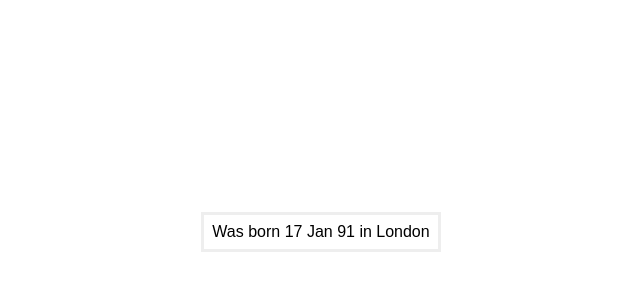
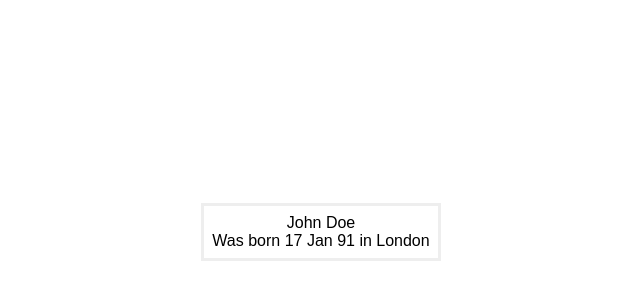
Before and after one commit to MendelBerg/react, a React app in the folder lesson3/hw2/: page / in a window 1280 px wide. Shown: the part 176-476 px from the top of the page, without its empty margins (319-959 px from the left). Built offline with nearby package versions, Linux system fonts and the light colour scheme.

Commit message:
l3 h2 v7 fixed

```diff
--- a/lesson3/hw2/src/Profile.jsx
+++ b/lesson3/hw2/src/Profile.jsx
@@ -2,19 +2,16 @@ import React from 'react';
 
 export default (props) => {
   const user = props.userData;
-  const date = new Date(user.birthDate).getDate();
+  const date = new Date(user.birthDate).getDate() + '';
   const month = new Date(user.birthDate).toLocaleString('en', {
     month: 'short',
   });
-  const year = +new Date(user.birthDate).getFullYear().toString().substr(-2);
-  console.log(date);
-  console.log(month);
-  console.log(year);
+  const year = new Date(user.birthDate).getFullYear().toString().substr(-2);
 
   return (
     <div className="profile">
       <div className="profile__name">
-        {user.firstNam} {user.lastNam}
+        {user.firstName} {user.lastName}
       </div>
       <div className="profile__birth">
         {`Was born ${date} ${month} ${year} in ${user.birthPlace}`}
```
